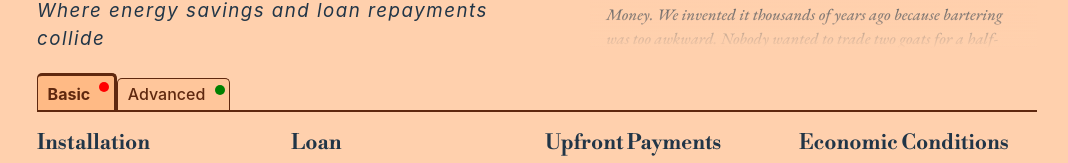
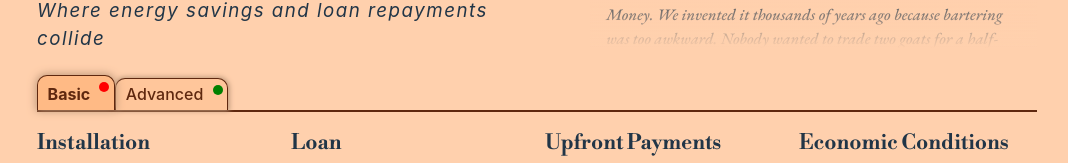
Before and after one commit to BitBodger/retrofit-loan-calculator, a React (Vite) app in the folder frontend/: page / in a window 1280 px wide. Shown: the part 270-433 px from the top of the page, without its empty margins (103-1171 px from the left). Built offline with nearby package versions, Linux system fonts and the light colour scheme.

Commit message:
Added shadow to tabs and slightly increased the border radius

```diff
--- a/frontend/src/App.css
+++ b/frontend/src/App.css
@@ -388,7 +388,7 @@ input, select {
   background-color: #ffc69b;
   border: 1px solid #5f280f;
   border-bottom: none;
-  border-radius: 5px 5px 0 0;
+  border-radius: 10px 10px 0 0;
   padding: 0.3rem 1.5rem 0.4rem 0.6rem;
   margin-right: 0rem;
   font-size: 1rem;
@@ -396,6 +396,7 @@ input, select {
   cursor: pointer;
   transition: all 0.5s ease;
   color: #5f280f;
+  box-shadow: 0.5px 0px 5px 1px #bd9779;
 }
 
 
@@ -403,14 +404,13 @@ input, select {
 /* Active tab has a visible border and merges seamlessly with the bottom line */
 .active-tabs button.active, .inactive-tabs button.active {
   background-color: #ffba85;
-  border: 3px solid #5f280f;
+  border: 1.5px solid #5f280f;
   border-left: 1px solid;
   border-bottom: none;
-  border-top-left-radius: 5px;
-  border-top-right-radius: 5px;
   font-weight: bold;
   padding-top: 0.5rem;
   z-index: 2;
+  box-shadow: 0px 0px 8px 1px #bd9779;
 }
 
 /* Dot to the right of the tab text */
--- a/frontend/src/EnergyPriceChart.jsx
+++ b/frontend/src/EnergyPriceChart.jsx
@@ -17,9 +17,9 @@ const EnergyPriceChart = React.forwardRef(({ scenarioData, onDataPointChange },
         borderColor: '#FF0000',
         backgroundColor: '#FF0000',
         fill: false,
-        borderWidth: 3,
+        borderWidth: 2,
         cubicInterpolationMode: 'monotone',
-        tension: 0.5,
+        tension: 0.9,
       },
     ],
   };
```
